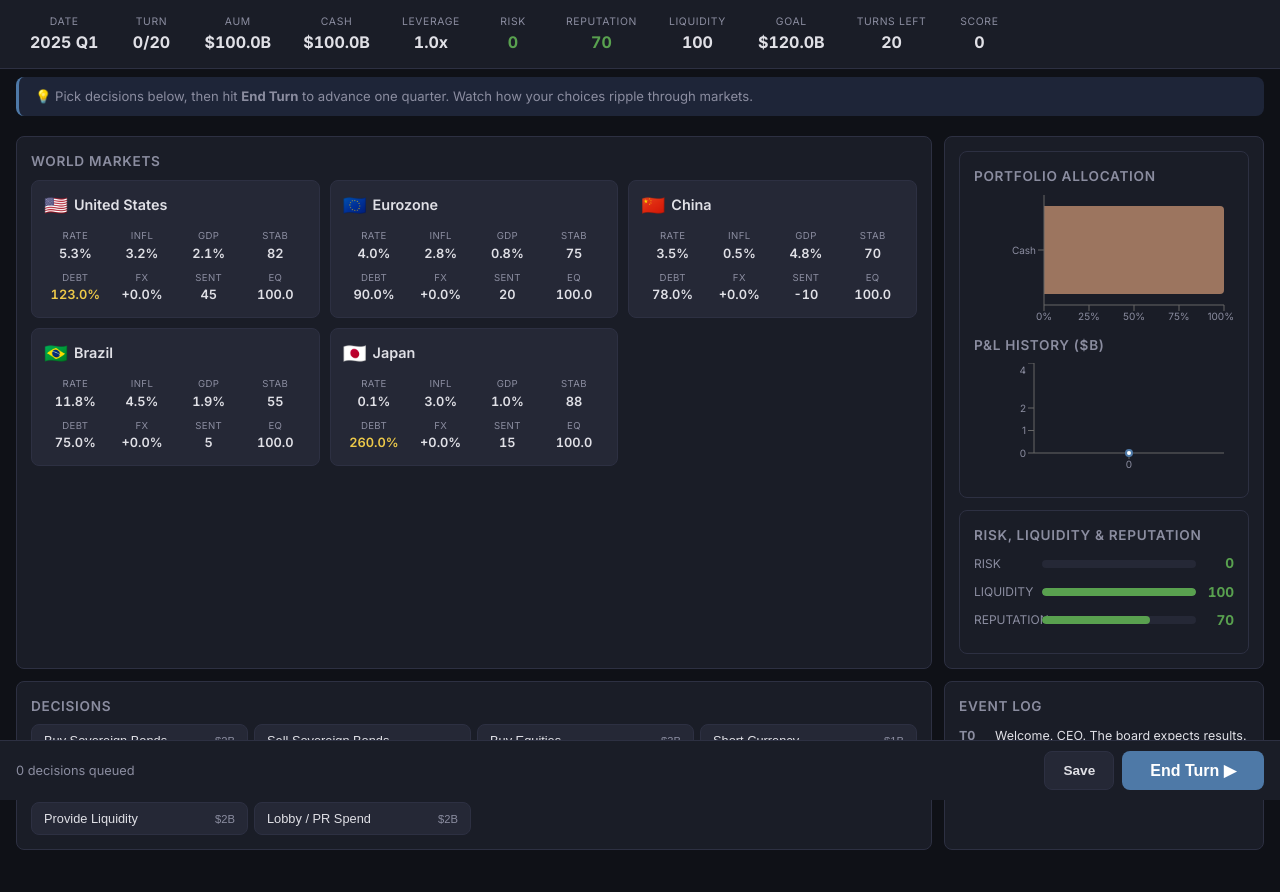
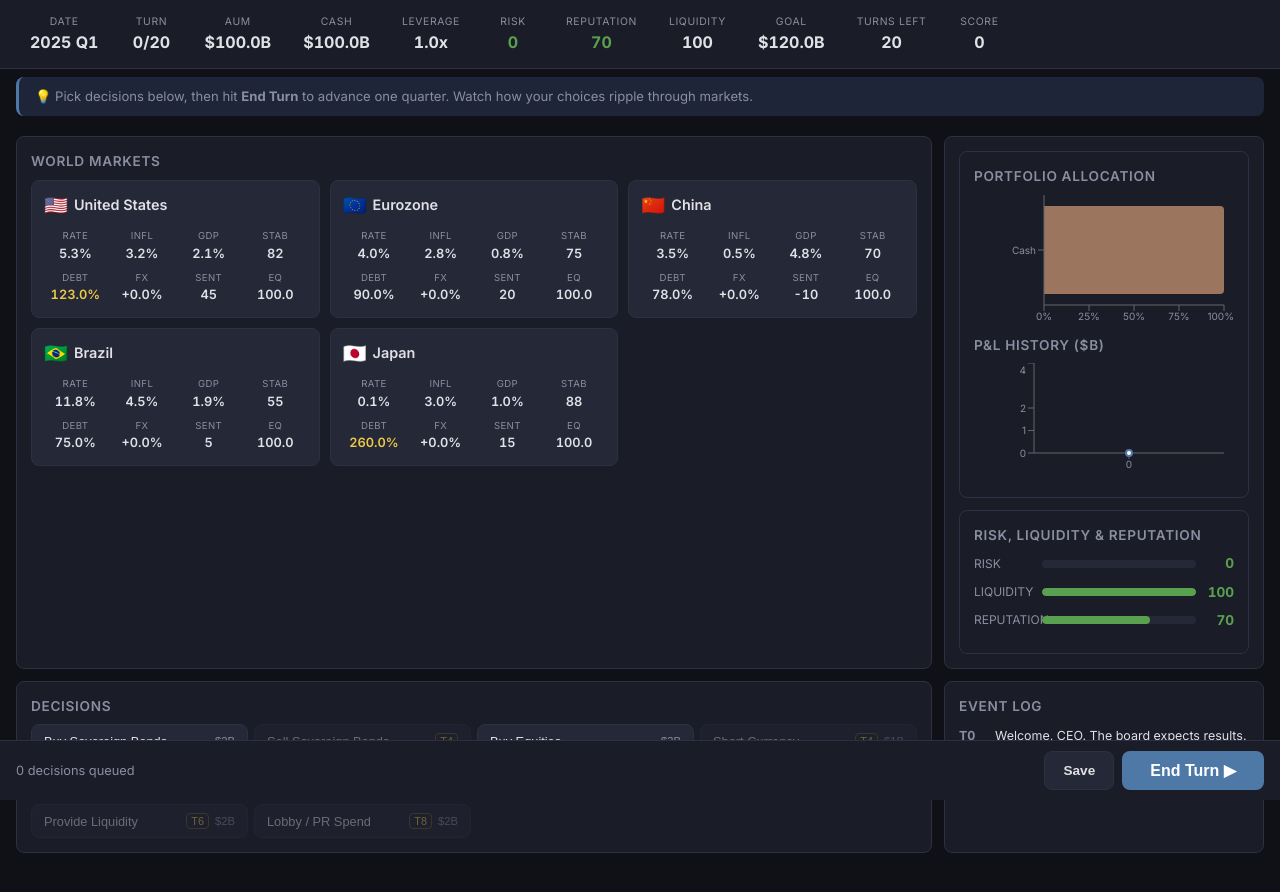
Before and after one commit to gtwunsch/oligopoly, a React (Vite) app: page / in a window 1280 px wide. Both pictures are taken after a click on the button "New Game". Shown: the top 892 px of the page. Built offline with nearby package versions, Linux system fonts and the light colour scheme.

Commit message:
Add turn-based decision unlock ladder and lock messaging
Co-authored-by: gtwunsch <gtwunsch@users.noreply.github.com>

```diff
--- a/src/components/DecisionsPanel.tsx
+++ b/src/components/DecisionsPanel.tsx
@@ -14,6 +14,9 @@ export function DecisionsPanel() {
           const queued = pendingDecisions.includes(d.id);
           const locked = d.unlockTurn !== undefined && turn < d.unlockTurn;
           const cantAfford = !queued && d.cost > portfolio.cash;
+          const title = locked
+            ? `${d.description} Unlocks at turn ${d.unlockTurn}.`
+            : d.description;
 
           return (
             <button
@@ -21,9 +24,10 @@ export function DecisionsPanel() {
               className={`decision-btn ${queued ? 'queued' : ''} ${locked ? 'locked' : ''}`}
               disabled={locked || cantAfford}
               onClick={() => (queued ? removeDecision(d.id) : queueDecision(d.id))}
-              title={d.description}
+              title={title}
             >
               <span className="decision-name">{d.name}</span>
+              {locked && <span className="decision-lock">T{d.unlockTurn}</span>}
               {d.cost > 0 && <span className="decision-cost">${d.cost}B</span>}
               {queued && <span className="decision-check">✓</span>}
             </button>
--- a/src/index.css
+++ b/src/index.css
@@ -216,6 +216,13 @@ h3 { font-size: 0.85rem; text-transform: uppercase; letter-spacing: 0.05em; colo
 .decision-btn.locked { opacity: 0.4; cursor: not-allowed; }
 .decision-btn:disabled:not(.locked) { opacity: 0.5; cursor: not-allowed; }
 .decision-name { flex: 1; font-weight: 500; }
+.decision-lock {
+  font-size: 0.68rem;
+  color: var(--yellow);
+  border: 1px solid #6c5c2f;
+  border-radius: 4px;
+  padding: 1px 4px;
+}
 .decision-cost { font-size: 0.7rem; color: var(--text-dim); }
 .decision-check { color: var(--green); font-weight: 700; }
 
--- a/src/sim/decisions.ts
+++ b/src/sim/decisions.ts
@@ -52,6 +52,7 @@ export const decisions: Decision[] = [
     description: 'Benefit: steady carry. Cost: lower upside than equities.',
     cost: 2,
     tags: ['bonds', 'income'],
+    unlockTurn: 0,
     reputationDelta: 1,
     causalHint: 'Rates down -> bond prices up -> carry plus mark-to-market gains',
     effect: (s) => addAllocation(s, 'br', 'sovereign_bonds', 0.05),
@@ -62,6 +63,7 @@ export const decisions: Decision[] = [
     description: 'Benefit: raise cash fast. Cost: can destabilize fragile markets.',
     cost: 0,
     tags: ['bonds', 'de-risk'],
+    unlockTurn: 4,
     reputationDelta: -2,
     causalHint: 'Bond selling -> local rates up -> fragile country stability down',
     effect: (s) => {
@@ -90,6 +92,7 @@ export const decisions: Decision[] = [
     description: 'Benefit: higher growth upside. Cost: higher drawdown risk.',
     cost: 3,
     tags: ['equities', 'growth'],
+    unlockTurn: 0,
     reputationDelta: -1,
     causalHint: 'Growth and sentiment up -> equities up -> portfolio beta increases',
     effect: (s) => {
@@ -104,6 +107,7 @@ export const decisions: Decision[] = [
     description: 'Benefit: profit on depreciation. Cost: reputation hit from pressure.',
     cost: 1,
     tags: ['fx', 'macro'],
+    unlockTurn: 4,
     reputationDelta: -2,
     causalHint: 'Currency weakens -> short position gains -> local stress risk rises',
     effect: (s) => addAllocation(s, 'br', 'fx_short', 0.04),
@@ -114,6 +118,7 @@ export const decisions: Decision[] = [
     description: 'Benefit: inflation hedge. Cost: weaker returns in risk-on markets.',
     cost: 2,
     tags: ['gold', 'hedge'],
+    unlockTurn: 0,
     causalHint: 'Inflation up -> gold demand up -> portfolio hedge improves',
     effect: (s) => addAllocation(s, 'us', 'gold', 0.05),
   },
@@ -123,6 +128,7 @@ export const decisions: Decision[] = [
     description: 'Benefit: amplify upside. Cost: amplify losses and fragility.',
     cost: 0,
     tags: ['risk'],
+    unlockTurn: 0,
     reputationDelta: -1,
     causalHint: 'Leverage up -> gains and losses amplify -> bank risk rises',
     effect: (s) => ({
@@ -138,6 +144,7 @@ export const decisions: Decision[] = [
     description: 'Benefit: reduce blow-up risk. Cost: lower upside this turn.',
     cost: 0,
     tags: ['risk'],
+    unlockTurn: 0,
     reputationDelta: 1,
     causalHint: 'Leverage down -> volatility dampens -> downside risk falls',
     effect: (s) => ({
@@ -153,6 +160,7 @@ export const decisions: Decision[] = [
     description: 'Benefit: hedge rate moves. Cost: derivative complexity and basis risk.',
     cost: 1,
     tags: ['derivatives', 'rates'],
+    unlockTurn: 8,
     reputationDelta: -1,
     causalHint: 'Rates fall -> swap mark-to-market rises -> derivative P&L improves',
     effect: (s) => addAllocation(s, 'us', 'irs', 0.04),
@@ -163,6 +171,7 @@ export const decisions: Decision[] = [
     description: 'Benefit: stabilizes stressed market. Cost: ties up capital now.',
     cost: 2,
     tags: ['stability', 'intervention'],
+    unlockTurn: 6,
     reputationDelta: 2,
     causalHint: 'Liquidity support -> rates ease -> stability and sentiment improve',
     effect: (s) => ({
@@ -184,6 +193,7 @@ export const decisions: Decision[] = [
     description: 'Benefit: rebuild reputation. Cost: expensive and slightly dampens sentiment.',
     cost: 2,
     tags: ['policy', 'reputation'],
+    unlockTurn: 8,
     reputationDelta: 6,
     causalHint: 'PR campaign -> political heat cools -> reputation improves',
     effect: (s) => ({
--- a/src/store/gameStore.ts
+++ b/src/store/gameStore.ts
@@ -34,6 +34,7 @@ export const useGameStore = create<GameStore>((set, get) => ({
     const dec = decisions.find((d) => d.id === decisionId);
     if (!dec) return;
     if (state.pendingDecisions.includes(decisionId)) return;
+    if (dec.unlockTurn !== undefined && state.turn < dec.unlockTurn) return;
     if (dec.cost > state.portfolio.cash) return;
     set({
       pendingDecisions: [...state.pendingDecisions, decisionId],
```
